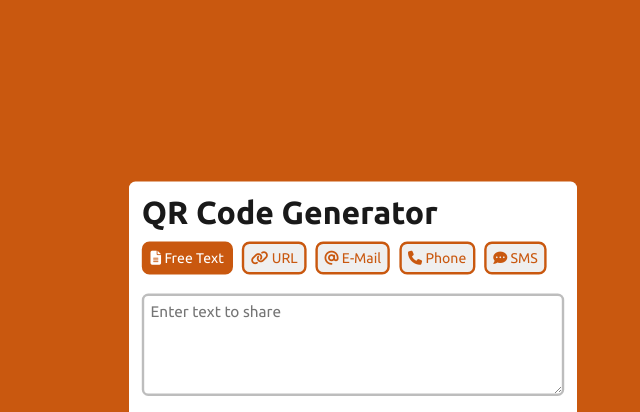
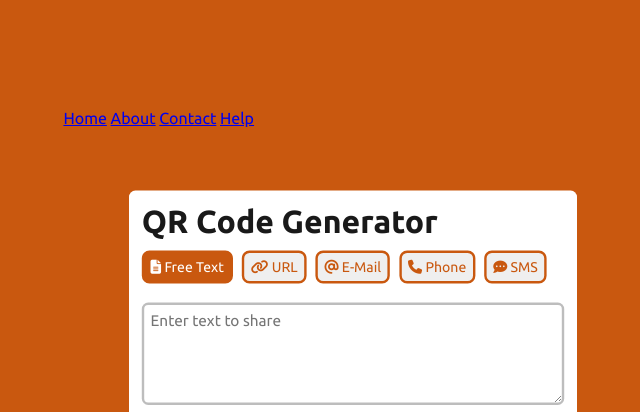
Before and after one commit to BharathiUppalapati/QRGEN, a plain HTML site: page qr html final.html in a window 1280 px wide. Shown: the top 412 px of the page, without its empty margins (287-927 px from the left). Drawn offline with Linux system fonts and the light colour scheme.

Commit message:
qr html final.html

```diff
--- a/qr html final.html
+++ b/qr html final.html
@@ -12,6 +12,14 @@
 </head>
 
 <body>
+    <header class="header">
+        <nav class="navbar">
+            <a href="homepage.html">Home</a>
+
+              <a href="aboutus html.html">About</a>
+              <a href="contactus html.html">Contact</a>
+              <a href="#">Help</a>
+        </nav>
     <div class="QRMainContainer">
         <div class="title">QR Code Generator</div>
         <div class="typesOfQR">
```
